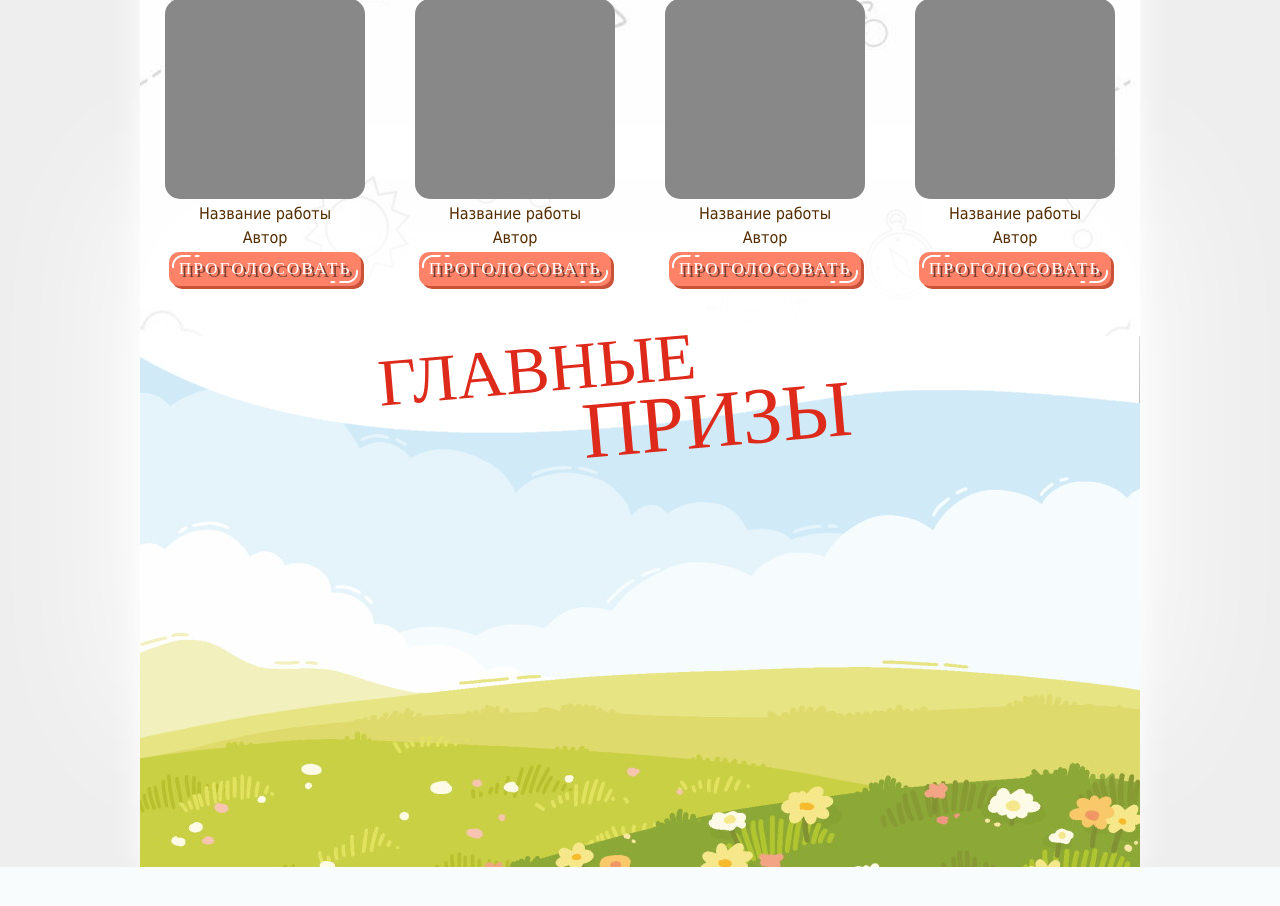
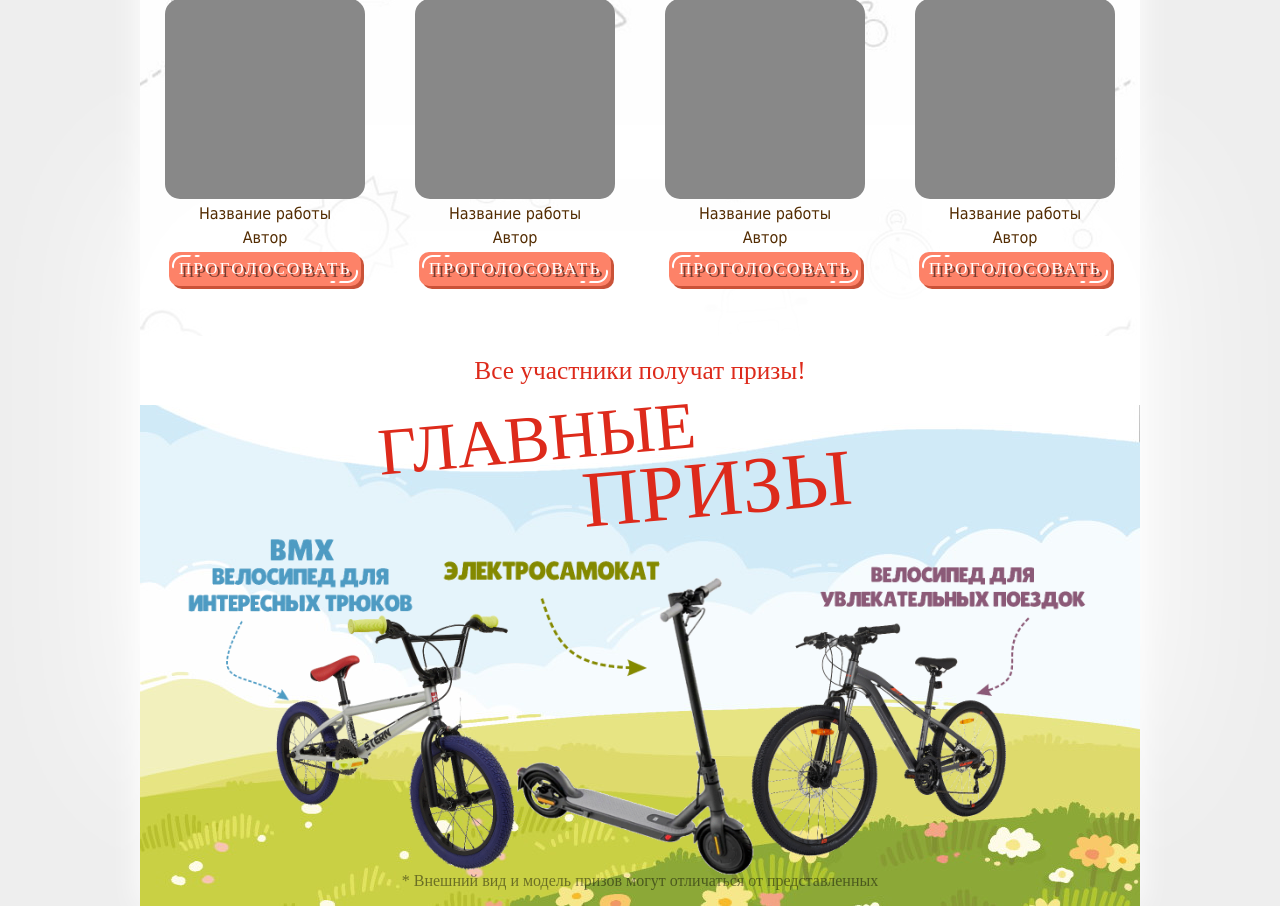
Before and after one commit to BitLittel/sledopit, a Flask app: template main/templates/index.html in a window 1280 px wide. Shown: the part 3352-4258 px from the top of the page. Before the commit the page ends 4219 px from the top, so only its background shows below. Run offline with Flask 2, Linux system fonts and the light colour scheme; the template is opened without the code that fills it, so the values that code supplies are empty; parts of the project's set-up code (start-up, migrations or seed data) failed here and were passed over; some web fonts are replaced.

Commit message:
Информация о призах

```diff
--- a/main/static/css/style_for_index.css
+++ b/main/static/css/style_for_index.css
@@ -471,8 +471,10 @@ p.Tahoma {
 
 #bgFooter {
     background-image: url(../img/bgFooter.jpg);
+    background-position: bottom;
+    background-repeat: no-repeat;
     width: 100%;
-    height: 531px;
+    height: 570px;
     box-shadow: 0 -150px 150px 7px #FFF;
 }
 
@@ -663,3 +665,41 @@ p.Tahoma {
 .loginElement>p>.funButton {
     margin-top: 23px;
 }
+
+.prizePhoto {
+    width: 350px;
+    height: 350px;
+    position: absolute;
+    background-size: contain;
+}
+
+#prize1 {
+    background-image: url(../img/prizes/prize1big.png);
+    margin-left: 45px;
+}
+
+#prize2 {
+    background-image: url(../img/prizes/prize2big.png);
+    margin-left: 280px;
+}
+
+#prize3 {
+    background-image: url(../img/prizes/prize3big.png);
+    margin-left: 600px;
+}
+
+.prizeDisclaimer {
+    position: absolute;
+    bottom: 0px;
+    width: 100%;
+    text-align: center;
+    color: #00000077;
+}
+
+.smallDiscl {
+    font-size: 19pt;
+    padding: 0;
+    background-color: #fff;
+    padding: 20px 0;
+    margin: 0;
+}
--- a/main/templates/index.html
+++ b/main/templates/index.html
@@ -210,10 +210,15 @@
                 </div>
             </div>
             <div id="bgFooter" class="redFont">
+                <p class="smallDiscl Lilita">Все участники получат призы!</p>
                 <div id="bigDiscl">
                     <div class="str1">Главные</div>
                     <div class="str2">призы</div>
                 </div>
+                <div class="prizePhoto" id="prize1"></div>
+                <div class="prizePhoto" id="prize2"></div>
+                <div class="prizePhoto" id="prize3"></div>
+                <p class="prizeDisclaimer Lilita">* Внешний вид и модель призов могут отличаться от представленных</p>
             </div>
             <div id="hintContainer">
                 <div class="funButton" id="fixed" onclick="closeHint()">Закрыть</div>
```
Also changed, not shown: main/static/img/prizes/prize1.png (added), main/static/img/prizes/prize1big.png (added), main/static/img/prizes/prize2.png (added), main/static/img/prizes/prize2big.png (added), main/static/img/prizes/prize3.png (added), main/static/img/prizes/prize3big.png (added).
